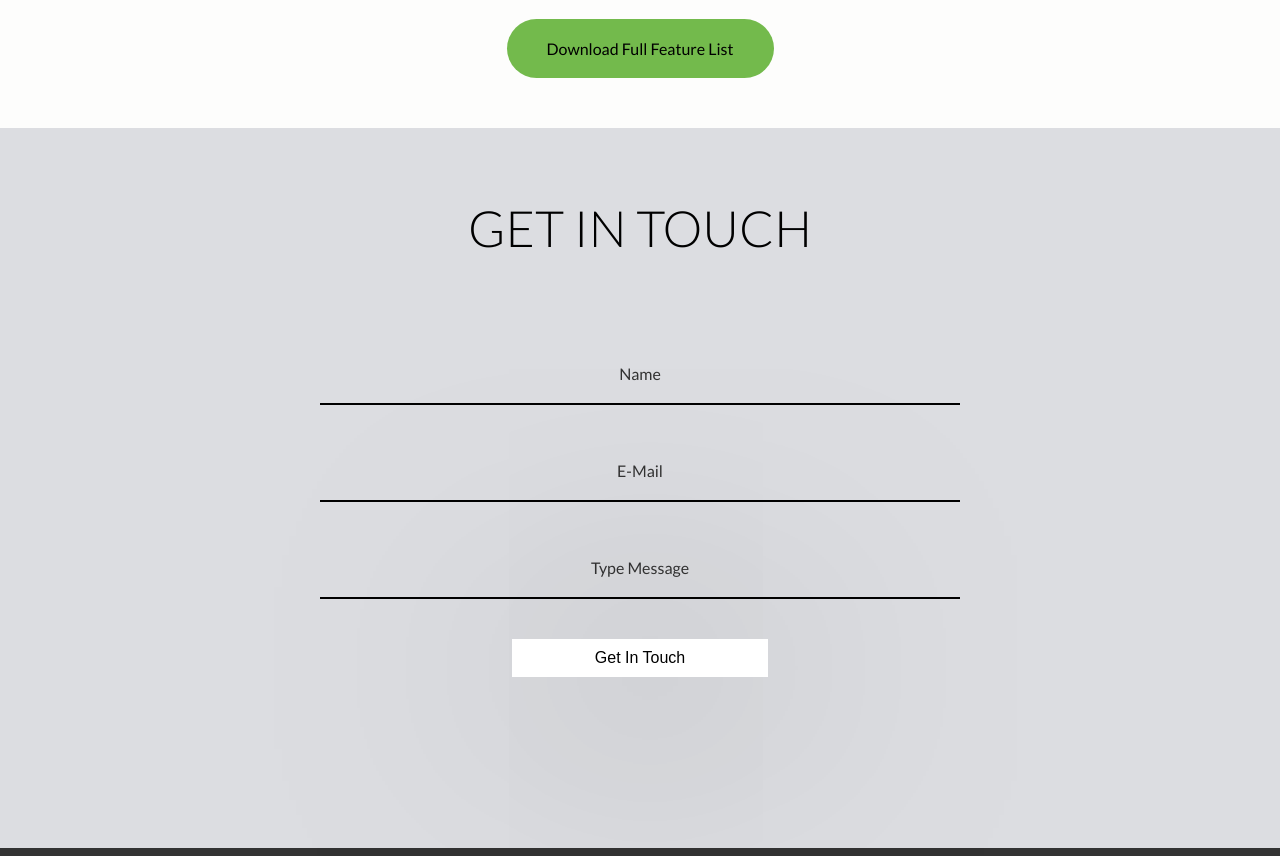
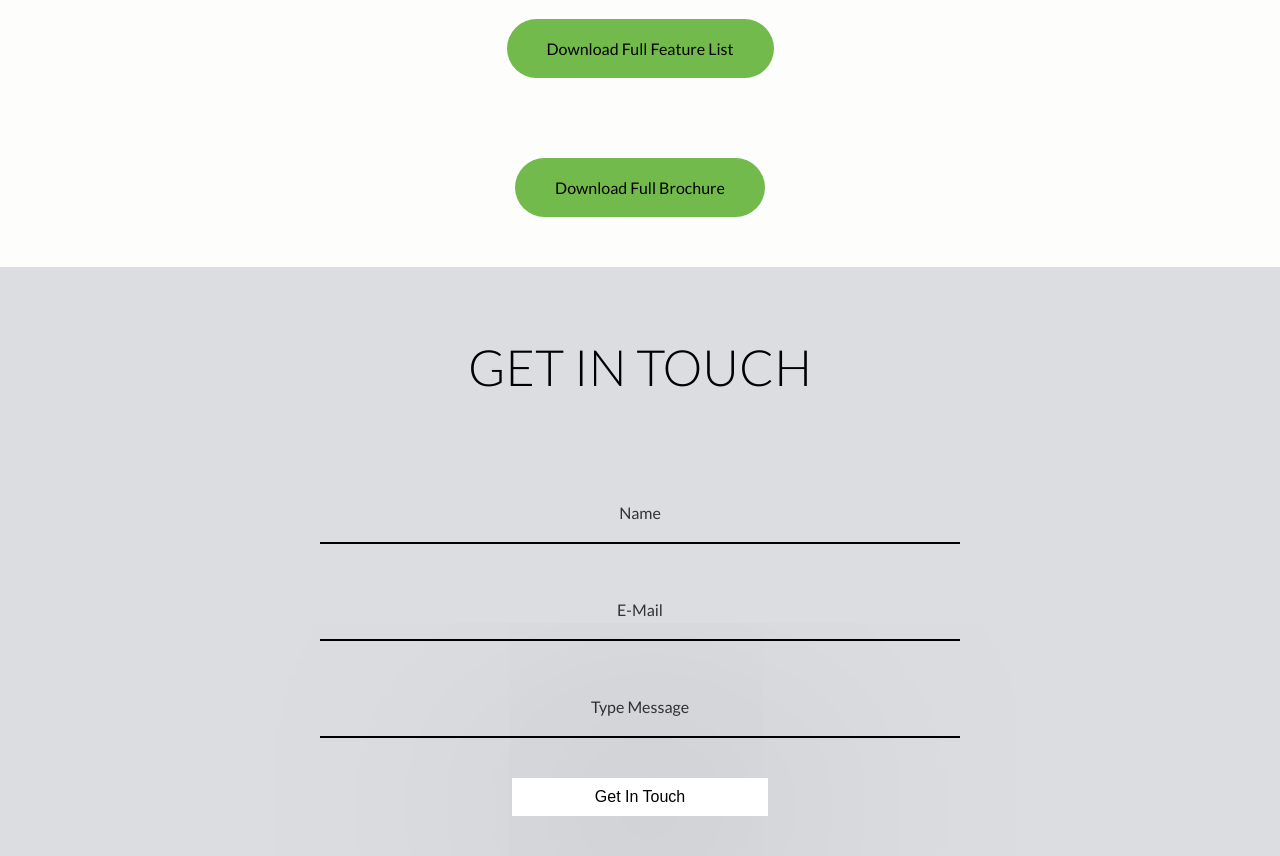
Before and after one commit to williamsimms/WISE, a website: page smartHome.html in a window 1280 px wide. Shown: the part 6040-6896 px from the top of the page. Drawn offline with nearby package versions, Linux system fonts and the light colour scheme.

Commit message:
added brochure download

```diff
--- a/smartHome.html
+++ b/smartHome.html
@@ -190,6 +190,9 @@
                     <a class='feature-btn' href="info/SmartHomeFullFeatures.pdf" download="">Download Full Feature
                         List</a>
                 </div>
+                <div class="feature-btn-container">
+                    <a class='feature-btn' href="info/wise brochure 2.pdf" download="">Download Full Brochure</a>
+                </div>
 
             </div>
         </section>
```
